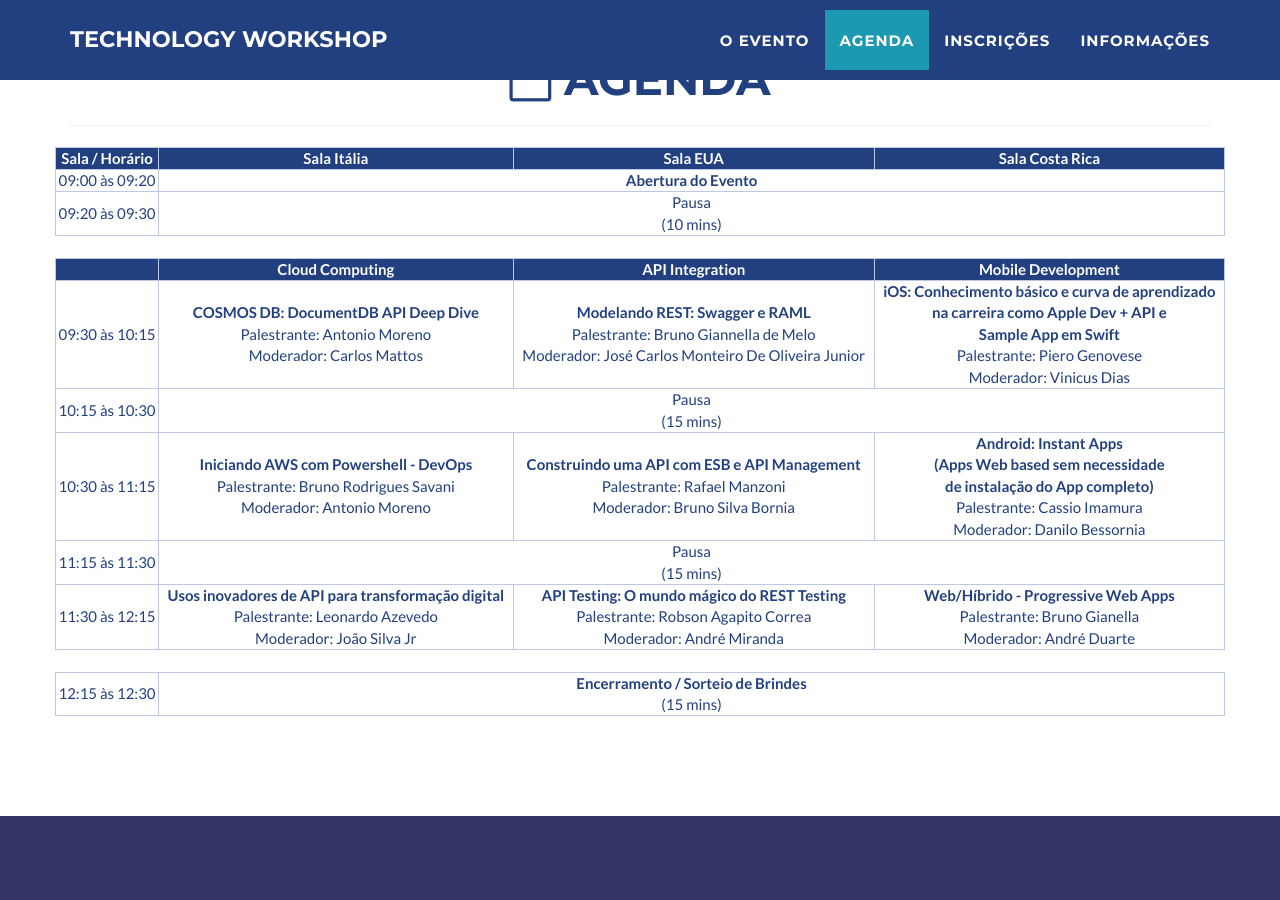
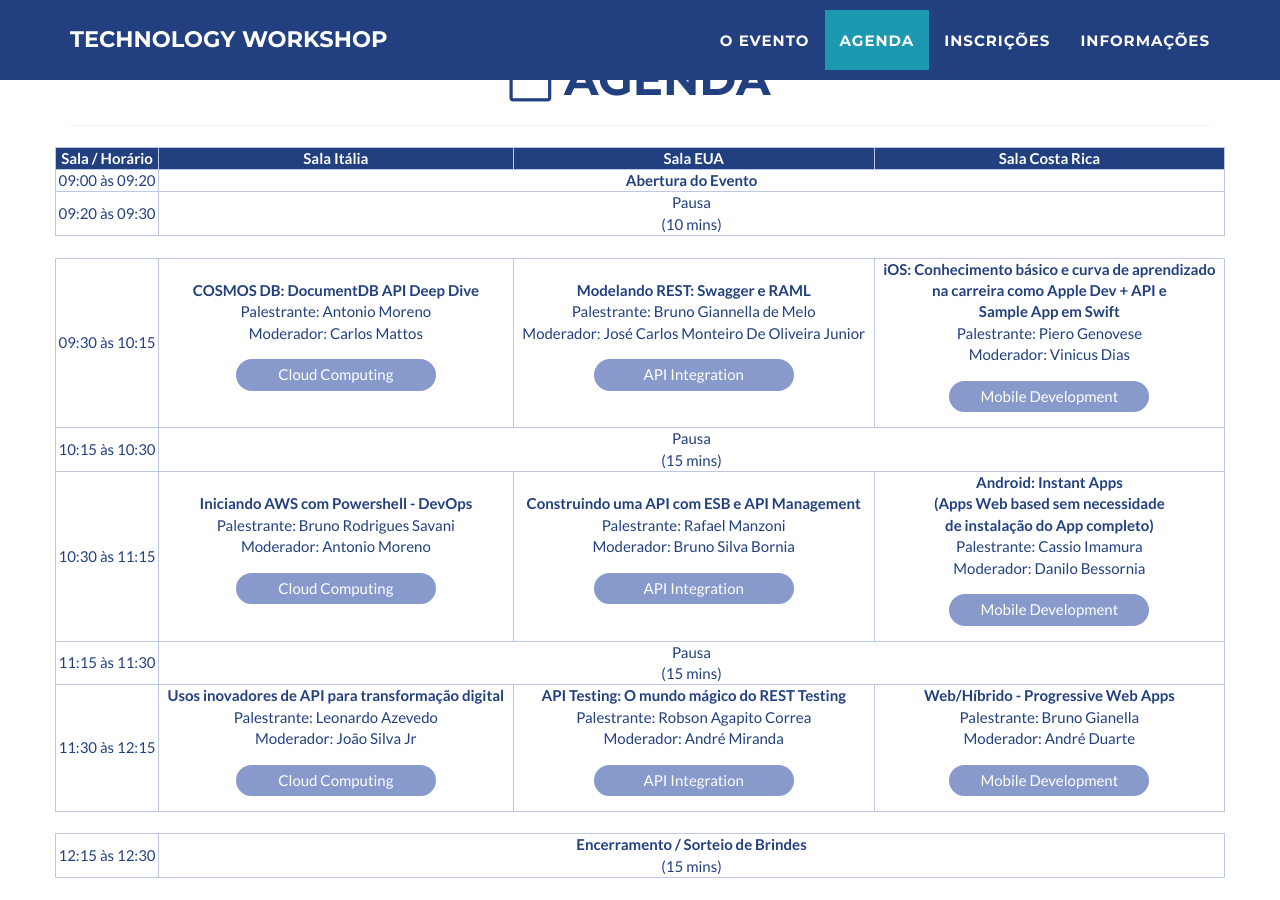
Before and after one commit to gft-technical-practices/2017-workshop-2, a Jekyll site: the page built from index.html, in a window 1280 px wide and 900 px high, scrolled down 1388 px. Built offline with Jekyll 4.4.1, drawn with Linux system fonts in a browser that asks for light colours.

Commit message:
Update agenda.html

```diff
--- a/_includes/agenda.html
+++ b/_includes/agenda.html
@@ -36,13 +36,6 @@
 			<td align="center" class="spacer" colspan="4">&nbsp;</td>
 		</tr>
 
-		<tr class="secondary-header">
-			<td></td>
-			<td align="center"><b>Cloud Computing</b></td>
-			<td align="center"><b>API Integration</b></td>
-			<td align="center"><b>Mobile Development</b></td>
-		</tr>
-
 		<tr>
 			<td align="center">09:30 às 10:15</td>
 
@@ -50,11 +43,13 @@
 				<b>COSMOS DB: DocumentDB API Deep Dive</b>
 				<br/>Palestrante: Antonio Moreno
 				<br/>Moderador: Carlos Mattos
+				<div class="track-tag">Cloud Computing</div>
 			</td>
 			<td align="center">
 				<b>Modelando REST: Swagger e RAML</b>
 				<br/>Palestrante: Bruno Giannella de Melo
 				<br/>Moderador: José Carlos Monteiro De Oliveira Junior
+				<div class="track-tag">API Integration</div>
 			</td>
 			<td align="center">
 				<b>iOS: Conhecimento básico e curva de aprendizado<br/>
@@ -62,6 +57,7 @@
 					Sample App em Swift</b>
 				<br/>Palestrante: Piero Genovese
 				<br/>Moderador: Vinicus Dias
+				<div class="track-tag">Mobile Development</div>
 			</td>
 		</tr>
 
@@ -76,16 +72,19 @@
 				<b>Iniciando AWS com Powershell - DevOps</b>
 				<br/>Palestrante: Bruno Rodrigues Savani
 				<br/>Moderador: Antonio Moreno
+				<div class="track-tag">Cloud Computing</div>
 			</td>
 			<td align="center">
 				<b>Construindo uma API com ESB e API Management</b>
 				<br/>Palestrante: Rafael Manzoni
 				<br/>Moderador: Bruno Silva Bornia
+				<div class="track-tag">API Integration</div>
 			</td>
 			<td align="center">
 				<b>Android: Instant Apps<br/>(Apps Web based sem necessidade<br/>de instalação do App completo)</b>
 				<br/>Palestrante: Cassio Imamura
 				<br/>Moderador:  Danilo Bessornia
+				<div class="track-tag">Mobile Development</div>
 			</td>
 		</tr>
 
@@ -100,16 +99,19 @@
 				<b>Usos inovadores de API para transformação digital</b>
 				<br/>Palestrante: Leonardo Azevedo
 				<br/>Moderador:  João Silva Jr
+				<div class="track-tag">Cloud Computing</div>
 			</td>
 			<td align="center">
 				<b>API Testing: O mundo mágico do REST Testing</b>
 				<br/>Palestrante: Robson Agapito Correa
 				<br/>Moderador: André Miranda
+				<div class="track-tag">API Integration</div>
 			</td>
 			<td align="center">
 				<b>Web/Híbrido - Progressive Web Apps</b>
 				<br/>Palestrante: Bruno Gianella
 				<br/>Moderador: André Duarte
+				<div class="track-tag">Mobile Development</div>
 			</td>
 		</tr>
 
```
